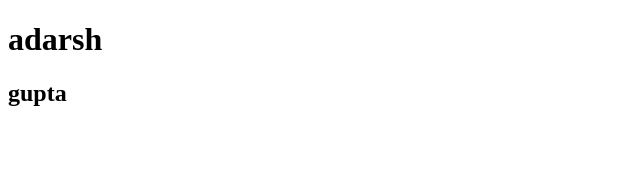
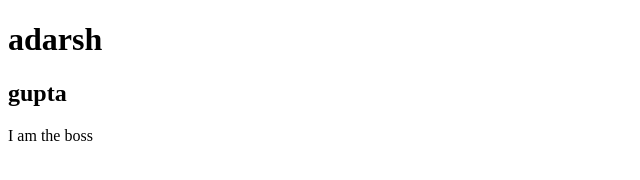
Before and after one commit to alphadead/git-test, a website: page index.html in a window 1280 px wide. Shown: the full height of the page, 0-640 px from the left. Drawn offline with Linux system fonts and the light colour scheme.

Commit message:
4rth cmit

```diff
--- a/index.html
+++ b/index.html
@@ -8,5 +8,6 @@
 <body>
     <h1>adarsh</h1>
     <h2>gupta</h2>
+    <p>I am the boss</p>
 </body>
 </html>
```
Also changed, not shown: package.json (added, +24 -0 lines), templates/test.html (+1 -1 lines), 2 other files.
